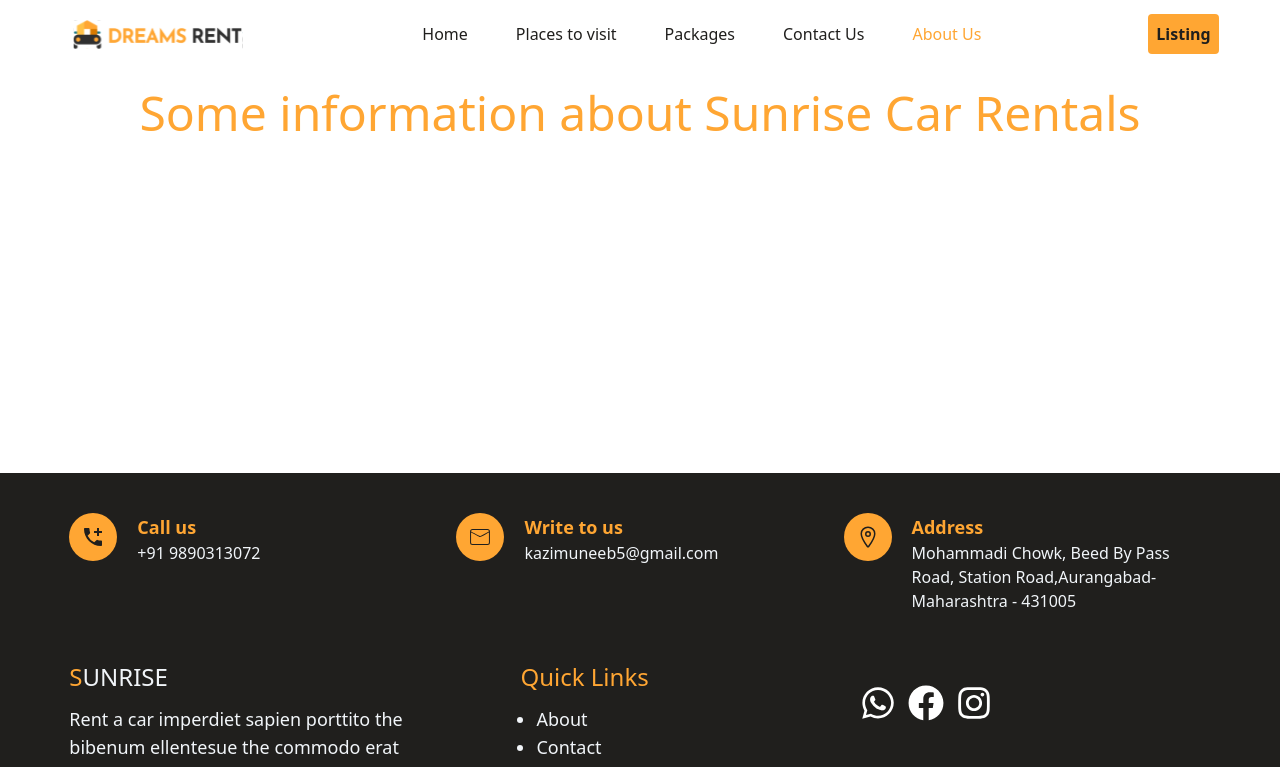
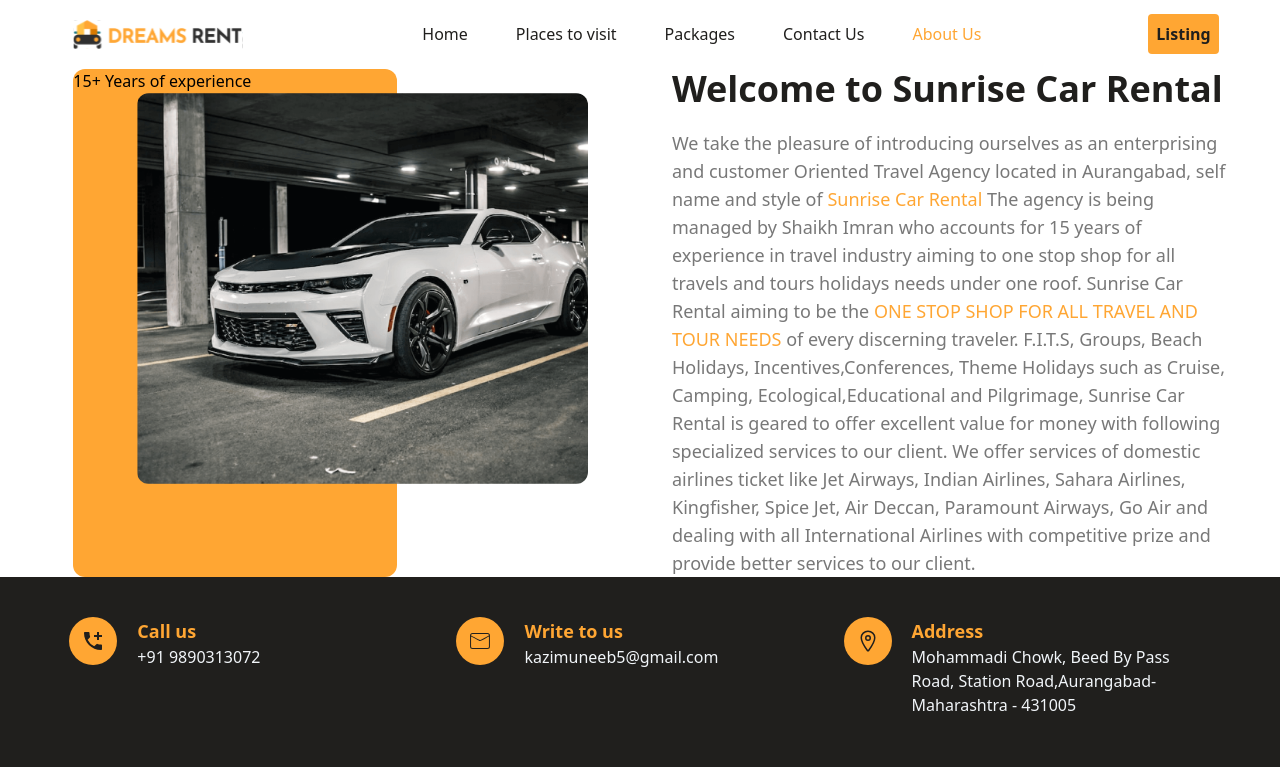
Before and after one commit to KaziMuneeb/sunrise_car_rentals, a Next.js app: page /about in a window 1280 px wide. Shown: the top 767 px of the page. Built offline with nearby package versions, Linux system fonts and the light colour scheme.

Commit message:
developing  about us page

```diff
--- a/app/about/page.jsx
+++ b/app/about/page.jsx
@@ -1,9 +1,49 @@
 function page() {
   return (
-    <div className="sm:w-11/12 mx-auto h-96 mt-5">
-      <h1 className="text-vivid-orange text-5xl text-center">
-        Some information about Sunrise Car Rentals
-      </h1>
+    <div className="w-11/12 mx-auto ">
+      <div className="grid sm:grid-cols-2 sm:gap-x-16 gap-y-5">
+        <div className="relative sm:px-5">
+          <div className="bg-vivid-orange absolute w-7/12 h-full rounded-xl">
+            <span className="transform -rotate-90">
+              15+ Years of experience
+            </span>
+          </div>
+          <div className=" relative z-10 pl-16 py-5 sm:py-6">
+            <img
+              src="/images/about-us_image.png"
+              alt="abt_image"
+              className="rounded-xl "
+            />
+          </div>
+        </div>
+        <div className="">
+          <h1 className="text-2xl text-base-color sm:text-4xl font-semibold sm:mb-5">
+            Welcome to Sunrise Car Rental
+          </h1>
+          <span className="text-text-grey text-sm sm:text-lg">
+            We take the pleasure of introducing ourselves as an enterprising and
+            customer Oriented Travel Agency located in Aurangabad, self name and
+            style of{" "}
+            <span className="text-vivid-orange">Sunrise Car Rental</span> The
+            agency is being managed by Shaikh Imran who accounts for 15 years of
+            experience in travel industry aiming to one stop shop for all
+            travels and tours holidays needs under one roof. Sunrise Car Rental
+            aiming to be the{" "}
+            <span className="text-vivid-orange">
+              ONE STOP SHOP FOR ALL TRAVEL AND TOUR NEEDS
+            </span>{" "}
+            of every discerning traveler. F.I.T.S, Groups, Beach Holidays,
+            Incentives,Conferences, Theme Holidays such as Cruise, Camping,
+            Ecological,Educational and Pilgrimage, Sunrise Car Rental is geared
+            to offer excellent value for money with following specialized
+            services to our client. We offer services of domestic airlines
+            ticket like Jet Airways, Indian Airlines, Sahara Airlines,
+            Kingfisher, Spice Jet, Air Deccan, Paramount Airways, Go Air and
+            dealing with all International Airlines with competitive prize and
+            provide better services to our client.
+          </span>
+        </div>
+      </div>
     </div>
   );
 }
--- a/tailwind.config.js
+++ b/tailwind.config.js
@@ -15,6 +15,7 @@
         "vivid-orange": "#FFA633",
         "base-color": "#201F1D",
         "bg-grey": "#f2f2f2",
+        "text-grey": "#787878",
       },
     },
   },
```
Also changed, not shown: public/images/about-us_image.png (added).
